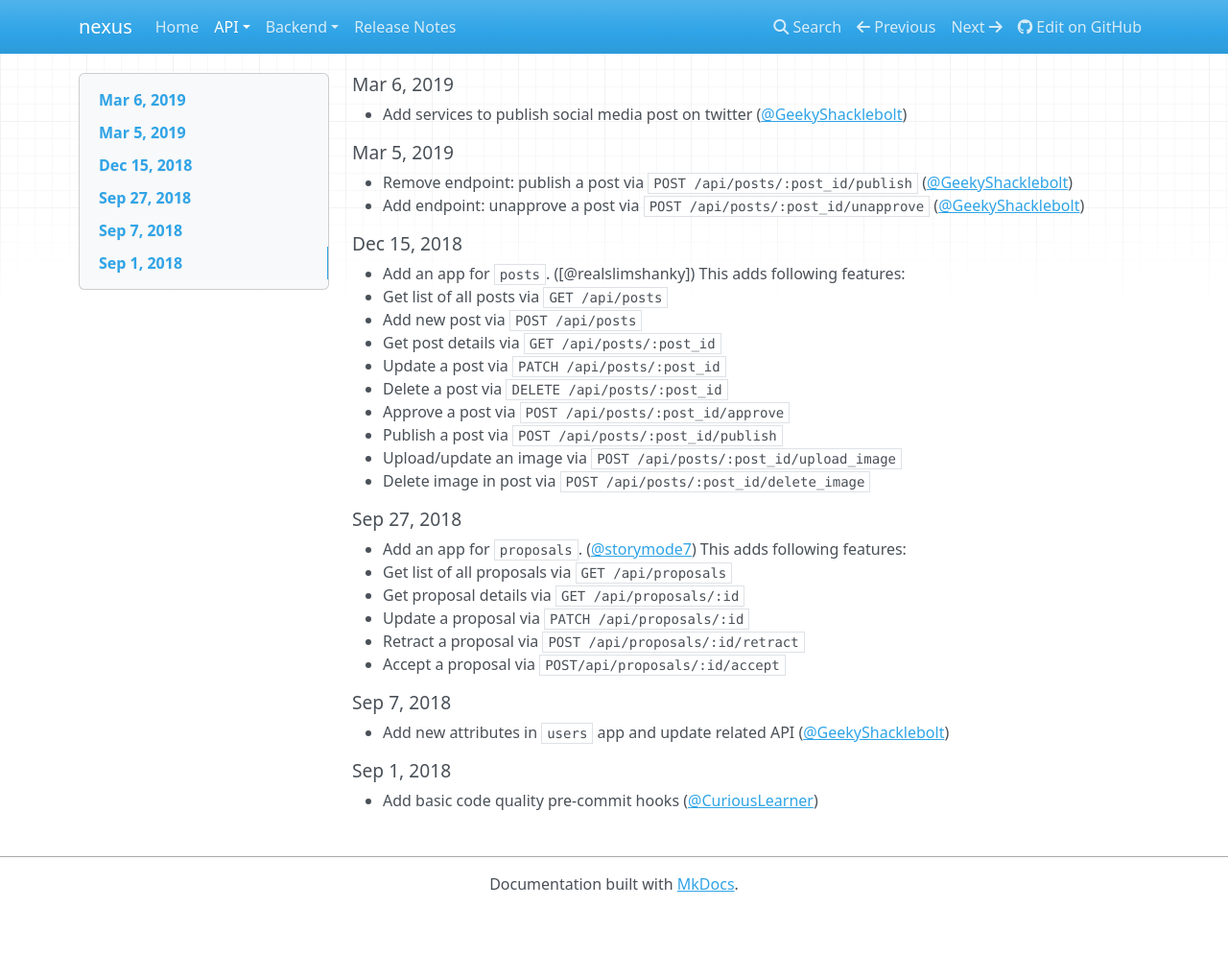
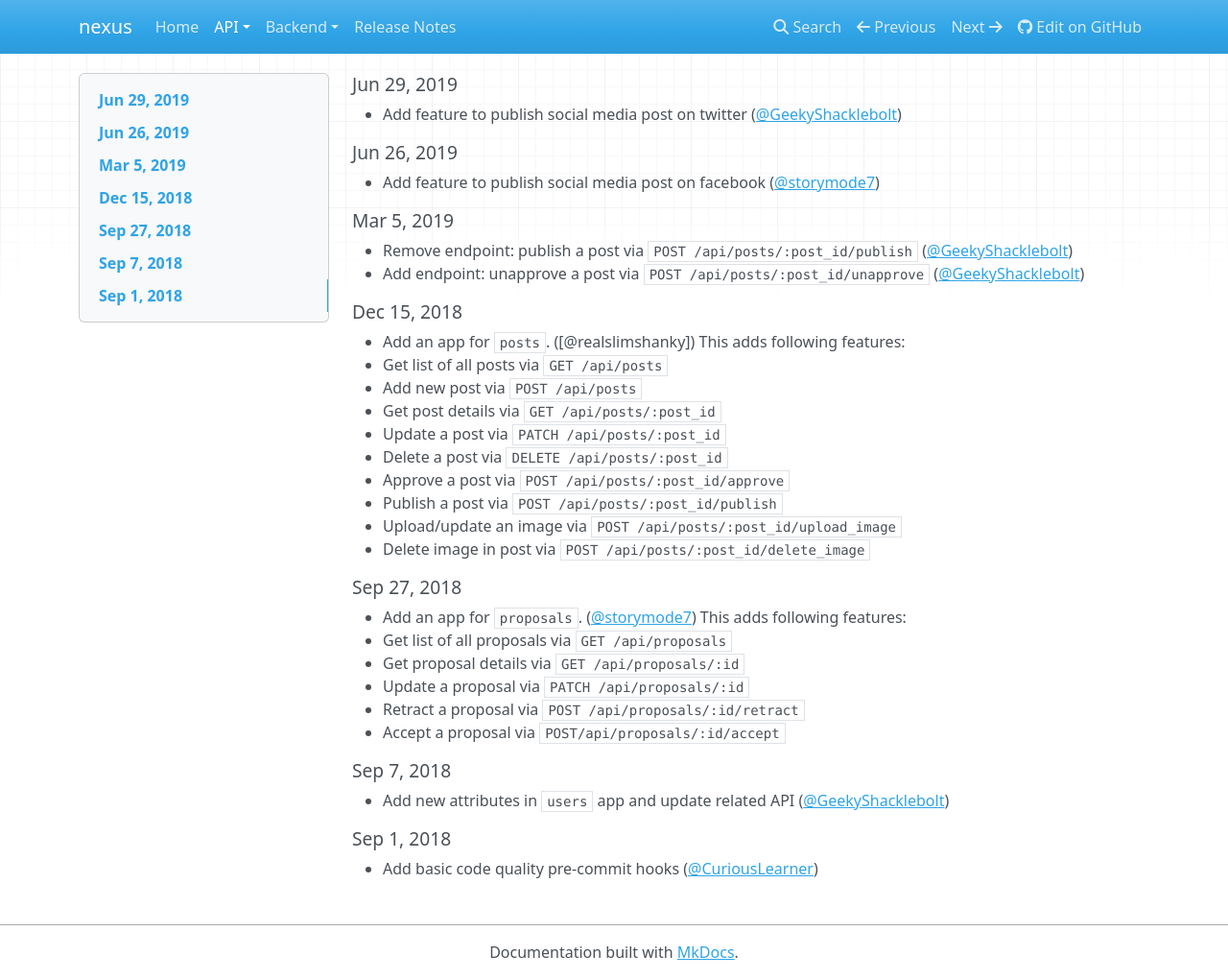
Before and after one commit to CuriousLearner/nexus, an MkDocs documentation site: the page built from docs/api/changelog.md, in a window 1280 px wide and 1020 px high. Shown: the whole window at 96% size. Built offline with MkDocs 1.6.1, drawn with Linux system fonts in a browser that asks for light colours; nearby versions of some CDN libraries.

Commit message:
docs(changelog): Add and fix changelog entries

```diff
--- a/docs/api/changelog.md
+++ b/docs/api/changelog.md
@@ -4,9 +4,13 @@
     .container hr{margin-top: 5px; }
 </style>
 
-## Mar 6, 2019
+## Jun 29, 2019
 
-- Add services to publish social media post on twitter ([@GeekyShacklebolt])
+- Add feature to publish social media post on twitter ([@GeekyShacklebolt])
+
+## Jun 26, 2019
+
+- Add feature to publish social media post on facebook ([@storymode7])
 
 ## Mar 5, 2019
 
```
